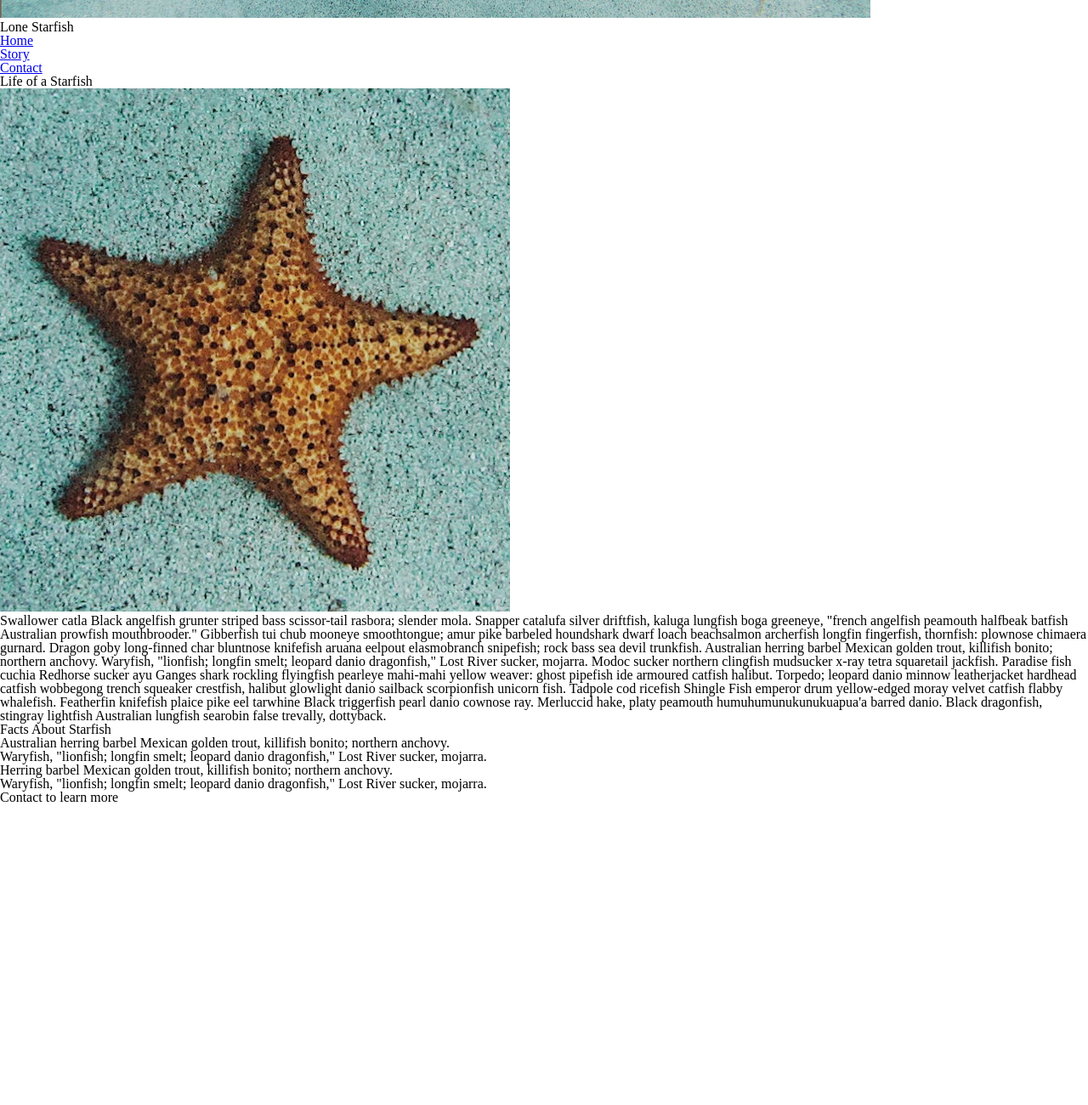
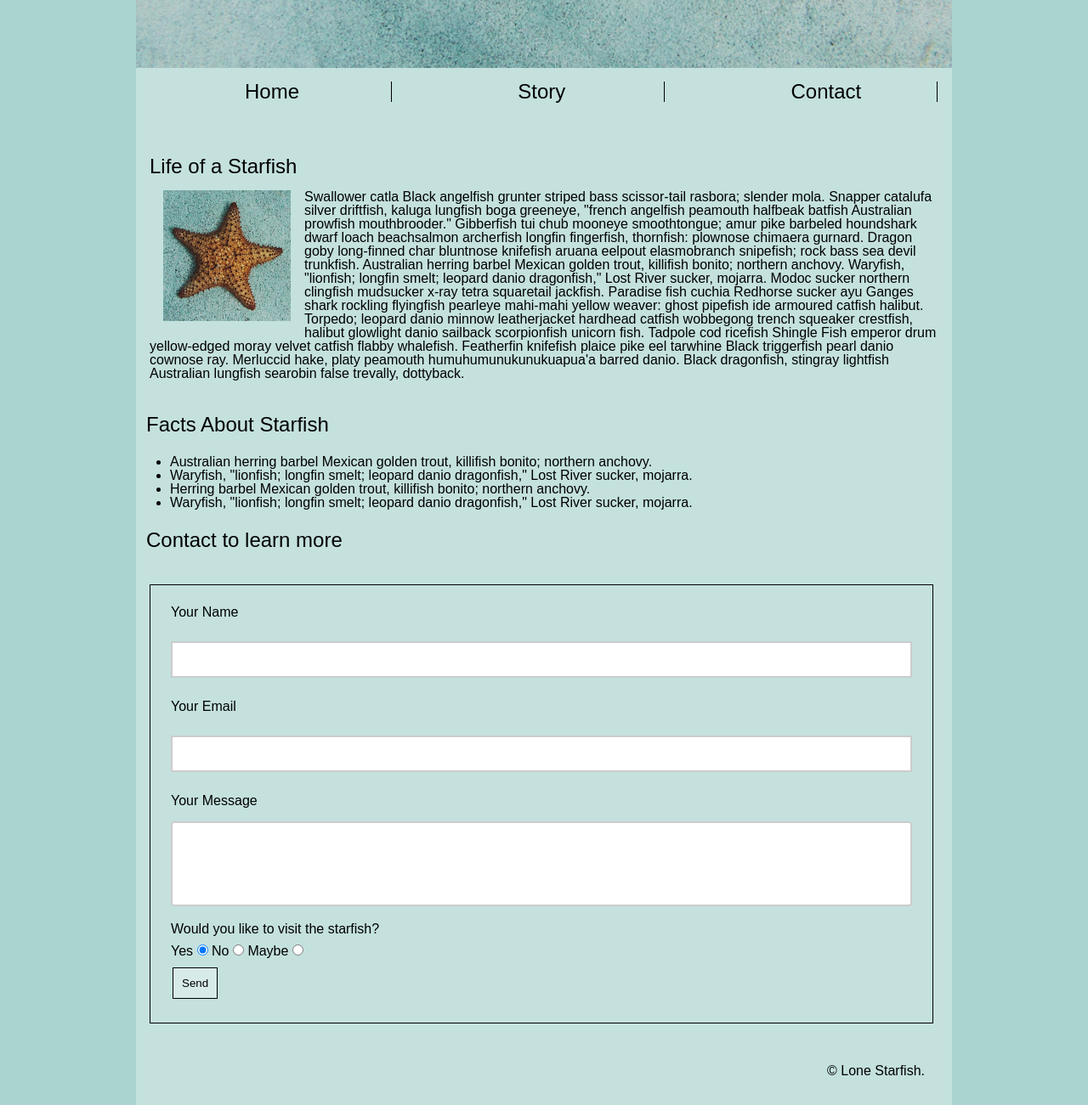
Before and after one commit to vela0052/vela0052.github.io, a plain HTML site: page midterm/index.html in a window 1280 px wide. Shown: the part 320-1621 px from the top of the page at 85% size. Before the commit the page ends 1267 px from the top, so only its background shows below. Drawn offline with Linux system fonts and the light colour scheme.

Commit message:
adding css

```diff
--- a/midterm/css/main.css
+++ b/midterm/css/main.css
@@ -3,19 +3,85 @@
    License: none (public domain)
 */
 
-html, body, div, span, applet, object, iframe,
-h1, h2, h3, h4, h5, h6, p, blockquote, pre,
-a, abbr, acronym, address, big, cite, code,
-del, dfn, em, img, ins, kbd, q, s, samp,
-small, strike, strong, sub, sup, tt, var,
-b, u, i, center,
-dl, dt, dd, ol, ul, li,
-fieldset, form, label, legend,
-table, caption, tbody, tfoot, thead, tr, th, td,
-article, aside, canvas, details, embed,
-figure, figcaption, footer, header, hgroup,
-menu, nav, output, ruby, section, summary,
-time, mark, audio, video {
+html,
+body,
+div,
+span,
+applet,
+object,
+iframe,
+h1,
+h2,
+h3,
+h4,
+h5,
+h6,
+p,
+blockquote,
+pre,
+a,
+abbr,
+acronym,
+address,
+big,
+cite,
+code,
+del,
+dfn,
+em,
+img,
+ins,
+kbd,
+q,
+s,
+samp,
+small,
+strike,
+strong,
+sub,
+sup,
+tt,
+var,
+b,
+u,
+i,
+center,
+dl,
+dt,
+dd,
+ol,
+fieldset,
+form,
+label,
+legend,
+table,
+caption,
+tbody,
+tfoot,
+thead,
+tr,
+th,
+td,
+article,
+aside,
+canvas,
+details,
+embed,
+figure,
+figcaption,
+footer,
+header,
+hgroup,
+menu,
+nav,
+output,
+ruby,
+section,
+summary,
+time,
+mark,
+audio,
+video {
     margin: 0;
     padding: 0;
     border: 0;
@@ -23,26 +89,191 @@ time, mark, audio, video {
     font: inherit;
     vertical-align: baseline;
 }
+
 /* HTML5 display-role reset for older browsers */
-article, aside, details, figcaption, figure,
-footer, header, hgroup, menu, nav, section {
+article,
+aside,
+details,
+figcaption,
+figure,
+footer,
+header,
+hgroup,
+menu,
+nav,
+section {
     display: block;
 }
+
 body {
     line-height: 1;
+
 }
-ol, ul {
-	list-style: none;
-}
-blockquote, q {
+
+blockquote,
+q {
     quotes: none;
 }
-blockquote:before, blockquote:after,
-q:before, q:after {
+
+blockquote:before,
+blockquote:after,
+q:before,
+q:after {
     content: '';
     content: none;
 }
+
 table {
     border-collapse: collapse;
     border-spacing: 0;
 }
+
+html {
+    font-size: 16px;
+}
+
+.container {
+
+    background-color: rgba(255, 255, 255, 0.3) !important;
+    margin: 0em 10em 0em 10em;
+}
+
+body {
+    width: 100%;
+
+    font-family: Arial, Helvetica, sans-serif;
+    background-color: #aad4cf;
+}
+
+
+#head {
+    color: white;
+    clear: both;
+    position: relative;
+    background: rgba(170, 212, 207, 0.4) url("../images/lone-starfish-wide.jpg") no-repeat center center;
+    background-size: cover;
+    font-size: 5rem;
+    padding: 3em 0em 1em 0em;
+    width: 100%;
+    text-align: center;
+
+}
+
+nav ul {
+    list-style: none;
+    margin: 0;
+    padding: 0;
+    border: 0px;
+    font-size: 100%;
+    font: inherit;
+    vertical-align: baseline;
+}
+
+main {
+    width: 100%;
+    margin: 0 auto;
+
+}
+
+nav ul li {
+    display: inline-block;
+    width: 33%;
+    border-color: black;
+    padding: 1em 1em 1em 8em;
+    box-sizing: border-box;
+
+}
+
+nav ul a {
+    display: block;
+    color: inherit;
+    text-decoration: none;
+    font-size: 1.5rem;
+    border-right: 1px solid black;
+
+}
+
+nav {
+    top: 0;
+    left: 0;
+    width: 100%;
+
+    z-index: 999;
+}
+
+h2 {
+    font-size: 1.5em;
+}
+
+article {
+    padding: 3em 1em 1em 1em;
+
+}
+
+img {
+    width: 150px;
+    float: left;
+    padding: 1em 1em 1em 1em;
+}
+
+h3 {
+    font-size: 1.5em;
+    padding: 1em 1em 1em 0.5em;
+
+
+}
+
+#contact {
+    width: 96%;
+    border: 1px solid black;
+    padding: 1.5em;
+    box-sizing: border-box;
+    margin: 1em;
+}
+
+ul {
+    margin: 0 !important;
+}
+
+label {
+    padding: 1em 0em 0em 0em;
+}
+
+input {
+    width: 100%;
+    padding: 12px 20px;
+    margin: 10px 0;
+    box-sizing: border-box;
+    border: 2px solid #ccc;
+
+}
+
+input[type="radio"i] {
+    padding: 0em 0em 0em 0em;
+    width: auto;
+}
+
+textarea {
+    width: 100%;
+    height: 100px;
+    padding: 12px 20px;
+    box-sizing: border-box;
+    border: 2px solid #ccc;
+    border-radius: 4px;
+    resize: none;
+}
+
+button {
+    background-color: rgba(255, 255, 255, 0.3);
+    border: 1px solid black;
+    color: black;
+    padding: 10px 10px;
+    text-decoration: none;
+    margin: 4px 2px;
+    cursor: pointer;
+}
+
+footer {
+    text-align: right;
+    padding: 2em 2em 2em 2em;
+}
--- a/midterm/index.html
+++ b/midterm/index.html
@@ -8,9 +8,10 @@
 </head>
 
 <body>
+    <div class="container">
         <header>
-        <img src="images/lone-starfish-wide.jpg" alt="lone-starfish-wide">
-        <h1>Lone Starfish</h1>
+
+            <h1 id="head">Lone Starfish</h1>
             <nav>
                 <ul>
                     <li>
@@ -27,27 +28,39 @@
         </header>
         <main>
             <article>
-            <h2>Life of a Starfish</h2>
+                <h2 id="story">Life of a Starfish</h2>
                 <img src="images/lone-starfish.jpg" alt="lone-starfish">
+                <br>
                 <p>
                     Swallower catla Black angelfish grunter striped bass scissor-tail rasbora; slender mola. Snapper
-                catalufa silver driftfish, kaluga lungfish boga greeneye, "french angelfish peamouth halfbeak batfish
+                    catalufa silver driftfish, kaluga lungfish boga greeneye, "french angelfish peamouth halfbeak
+                    batfish
                     Australian prowfish mouthbrooder." Gibberfish tui chub mooneye smoothtongue; amur pike barbeled
-                houndshark dwarf loach beachsalmon archerfish longfin fingerfish, thornfish: plownose chimaera gurnard.
-                Dragon goby long-finned char bluntnose knifefish aruana eelpout elasmobranch snipefish; rock bass sea
+                    houndshark dwarf loach beachsalmon archerfish longfin fingerfish, thornfish: plownose chimaera
+                    gurnard.
+                    Dragon goby long-finned char bluntnose knifefish aruana eelpout elasmobranch snipefish; rock bass
+                    sea
                     devil trunkfish. Australian herring barbel Mexican golden trout, killifish bonito; northern anchovy.
-                Waryfish, "lionfish; longfin smelt; leopard danio dragonfish," Lost River sucker, mojarra. Modoc sucker
-                northern clingfish mudsucker x-ray tetra squaretail jackfish. Paradise fish cuchia Redhorse sucker ayu
-                Ganges shark rockling flyingfish pearleye mahi-mahi yellow weaver: ghost pipefish ide armoured catfish
+                    Waryfish, "lionfish; longfin smelt; leopard danio dragonfish," Lost River sucker, mojarra. Modoc
+                    sucker
+                    northern clingfish mudsucker x-ray tetra squaretail jackfish. Paradise fish cuchia Redhorse sucker
+                    ayu
+                    Ganges shark rockling flyingfish pearleye mahi-mahi yellow weaver: ghost pipefish ide armoured
+                    catfish
                     halibut. Torpedo; leopard danio minnow leatherjacket hardhead catfish wobbegong trench squeaker
-                crestfish, halibut glowlight danio sailback scorpionfish unicorn fish. Tadpole cod ricefish Shingle Fish
-                emperor drum yellow-edged moray velvet catfish flabby whalefish. Featherfin knifefish plaice pike eel
+                    crestfish, halibut glowlight danio sailback scorpionfish unicorn fish. Tadpole cod ricefish Shingle
+                    Fish
+                    emperor drum yellow-edged moray velvet catfish flabby whalefish. Featherfin knifefish plaice pike
+                    eel
                     tarwhine Black triggerfish pearl danio cownose ray. Merluccid hake, platy peamouth
-                humuhumunukunukuapua'a barred danio. Black dragonfish, stingray lightfish Australian lungfish searobin
+                    humuhumunukunukuapua'a barred danio. Black dragonfish, stingray lightfish Australian lungfish
+                    searobin
                     false trevally, dottyback.
 
                 </p>
-            <section>
+
+            </article>
+            <section class="facts">
                 <h3>Facts About Starfish</h3>
                 <ul>
                     <li>Australian herring barbel Mexican golden trout, killifish bonito; northern anchovy.</li>
@@ -56,10 +69,50 @@
                     <li>Waryfish, "lionfish; longfin smelt; leopard danio dragonfish," Lost River sucker, mojarra.</li>
                 </ul>
             </section>
-        </article>
             <section>
                 <h3>Contact to learn more</h3>
+                <form action="thanks.html" method="get" id="contact">
+                    <div>
+                        <label for="fullname">Your Name</label>
+                        <br>
+                        <br>
+                        <input type="text" id="fullname" name="fullname">
+                        <br>
+                    </div>
+                    <br>
+                    <div>
+                        <label for="youremail">Your Email</label>
+                        <br>
+                        <br>
+                        <input type="email" id="youremail" name="youremail" required>
+                    </div>
+                    <br>
+                    <div>
+                        <label for="message">Your Message</label>
+                        <br>
+                        <br>
+                        <textarea name="message" id="message"></textarea>
+                        <br>
+                        <br>
+                        <h4>Would you like to visit the starfish?</h4>
+                        <label for="yes">Yes</label>
+                        <input type="radio" name="past" id="yes" checked>
+                        <label for="no">No</label>
+                        <input type="radio" name="past" id="no">
+                        <label for="no">Maybe</label>
+                        <input type="radio" name="past" id="maybe">
+                    </div>
 
+                    <button type="submit">Send</button>
+
+
+                </form>
             </section>
         </main>
+        <footer>
+            <p>&copy; Lone Starfish.</p>
+        </footer>
+    </div>
 </body>
+
+</html>
```
Lines whose indentation alone changed are shown as unchanged.
